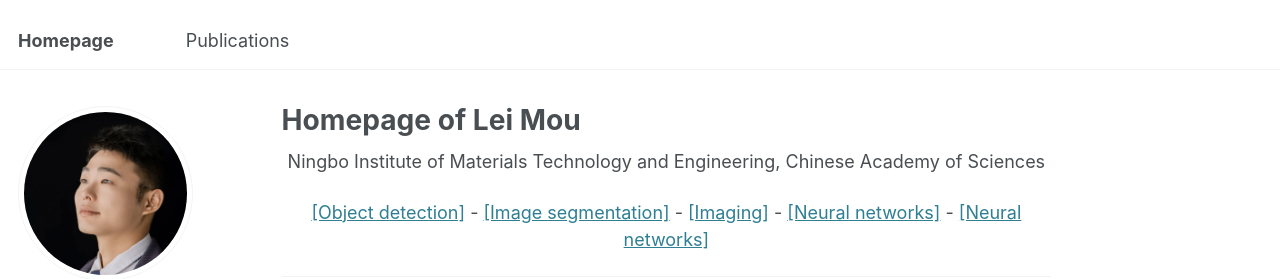
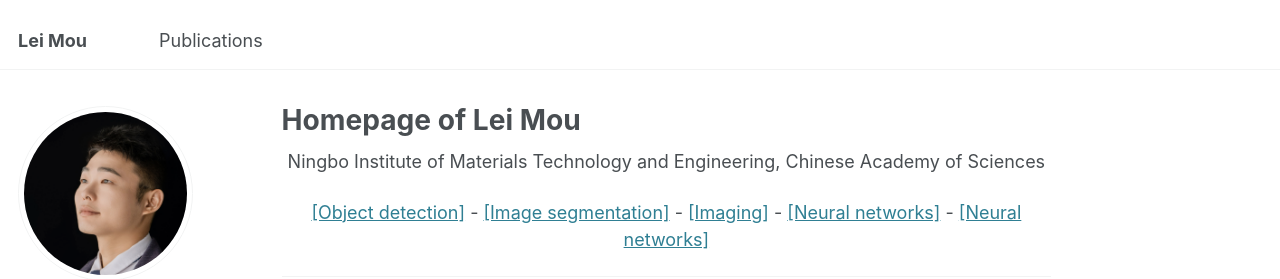
Before and after one commit to iBrain-007/iBrain-007.github.io, a Jekyll site: the page built from _pages/about.md, in a window 1280 px wide. Shown: the top 279 px of the page. Built offline with Jekyll 4.4.1, drawn with Linux system fonts in a browser that asks for light colours; some web fonts are replaced.

Commit message:
Update _config.yml

```diff
--- a/_config.yml
+++ b/_config.yml
@@ -9,9 +9,9 @@
 # Basic Site Settings
 locale                   : "en-US"
 site_theme               : "default"
-title                    : "Homepage"
+title                    : "Lei Mou"
 title_separator          : "-"
-name                     : &name "Lei Mou"
+name                     : # &name "Lei Mou"
 description              : &description "Machine Learning / Computer Vision / Medical Imaging / AI in Healthcare"
 url                      : https://ibrain-007.github.io/ # the base hostname & protocol for your site e.g. "https://[your GitHub username].github.io"
 baseurl                  : "" # the subpath of your site, e.g. "/blog"
```
